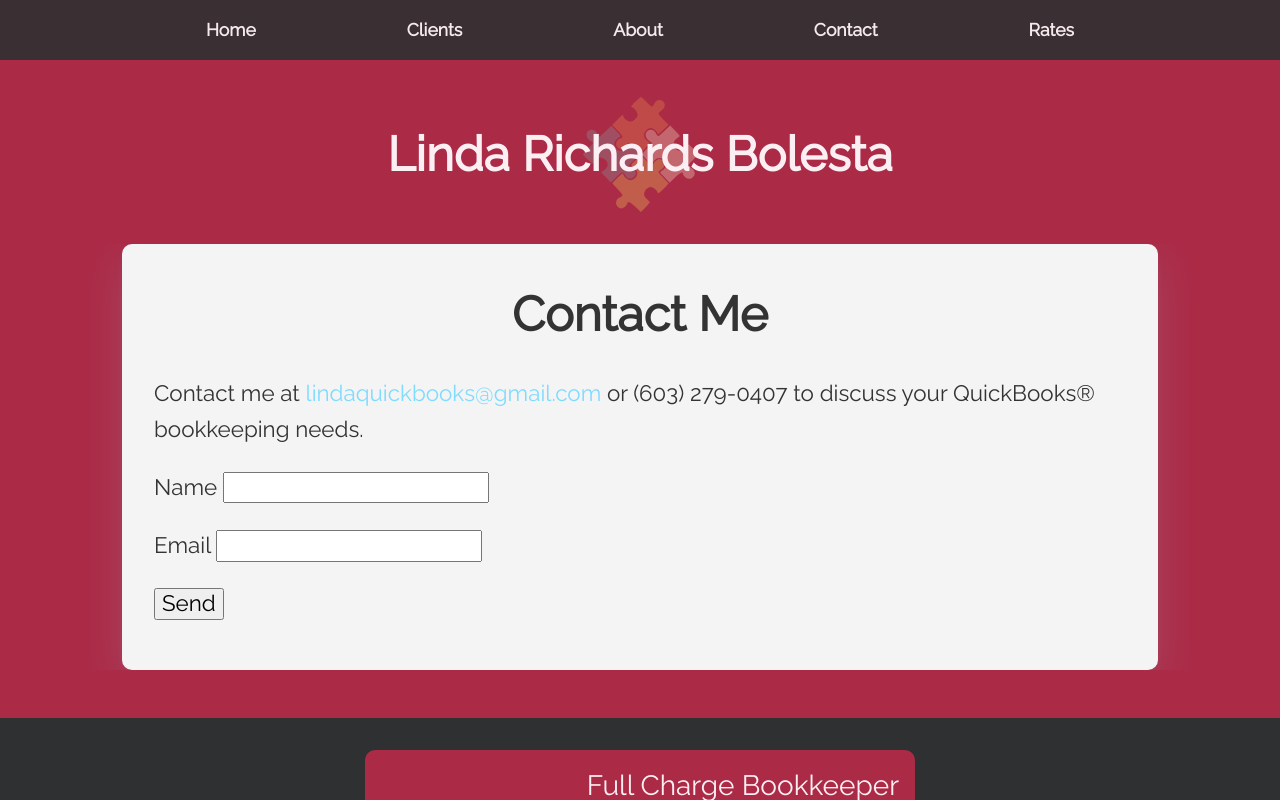
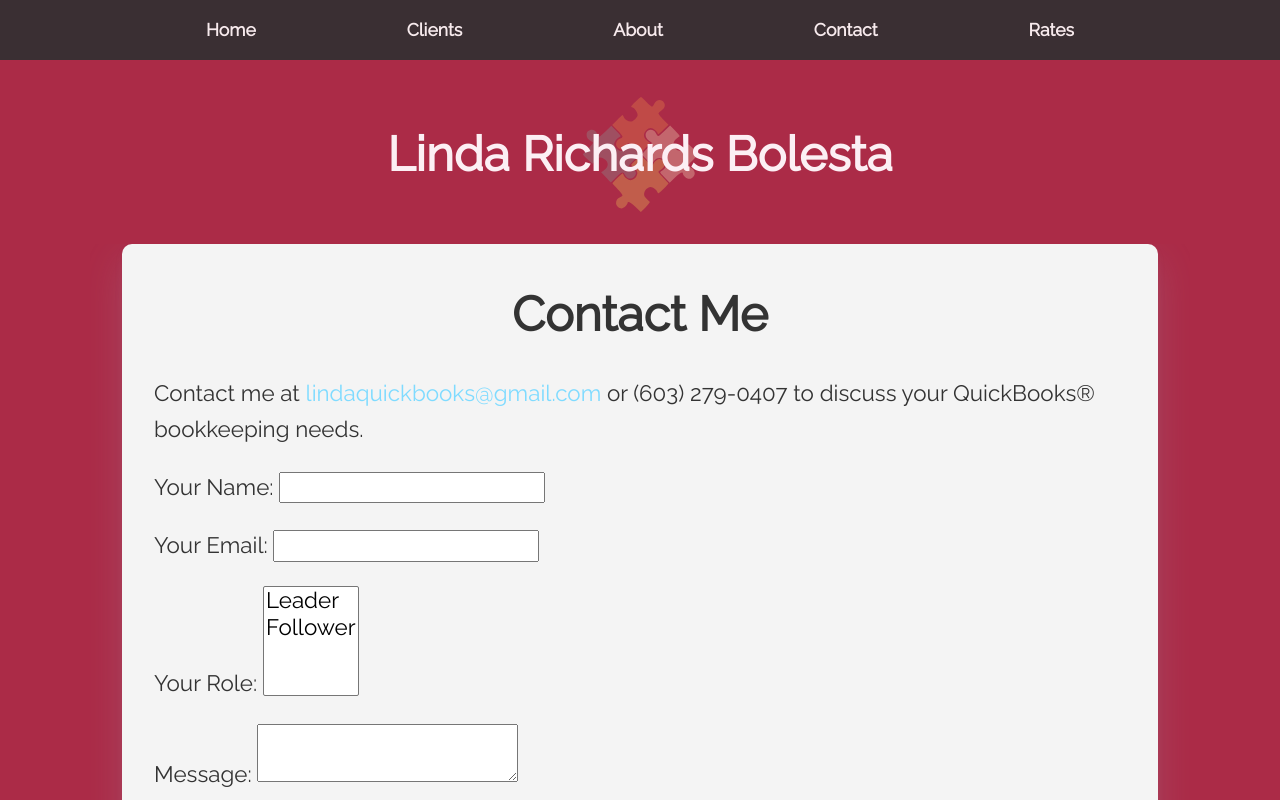
Before and after one commit to dbolesta/quickbooks-consult-react, a React (Create React App) app: page /contact in a window 1280 px wide. Shown: the top 800 px of the page. Built offline with nearby package versions, Linux system fonts and the light colour scheme; a web font is replaced by a local one.

Commit message:
replaces contact form

```diff
--- a/src/Pages/Contact/Contact.js
+++ b/src/Pages/Contact/Contact.js
@@ -48,15 +48,29 @@
           needs.
         </p>
 
-        <form name="contact" netlify>
+        <form name="contact" method="POST" data-netlify="true">
           <p>
             <label>
-              Name <input type="text" name="name" />
+              Your Name: <input type="text" name="name" />
             </label>
           </p>
           <p>
             <label>
-              Email <input type="email" name="email" />
+              Your Email: <input type="email" name="email" />
+            </label>
+          </p>
+          <p>
+            <label>
+              Your Role:{' '}
+              <select name="role[]" multiple>
+                <option value="leader">Leader</option>
+                <option value="follower">Follower</option>
+              </select>
+            </label>
+          </p>
+          <p>
+            <label>
+              Message: <textarea name="message"></textarea>
             </label>
           </p>
           <p>
```
